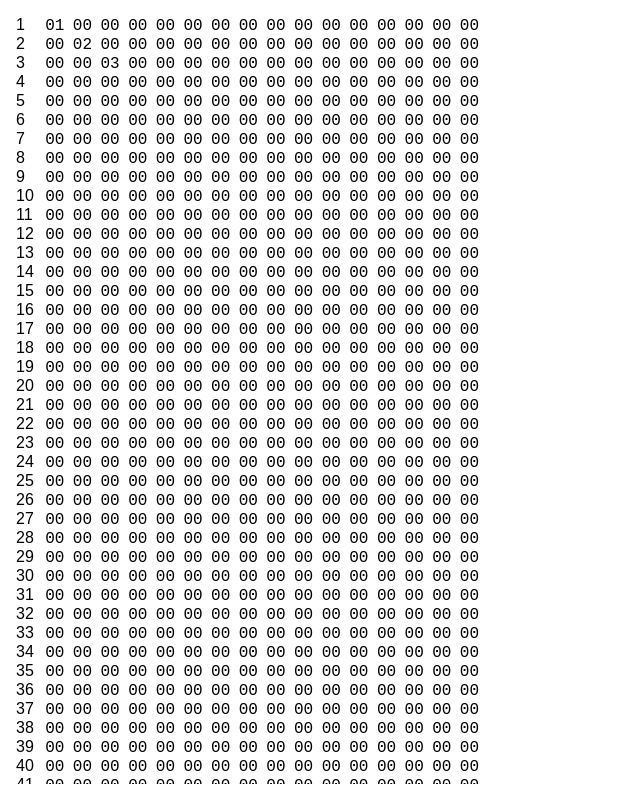
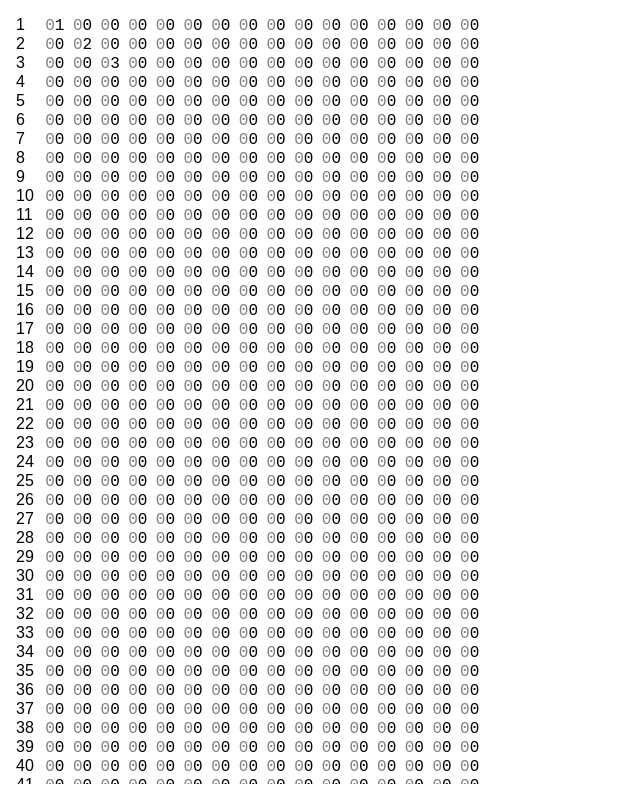
Before and after one commit to TomasHubelbauer/html-data-view-box, a plain HTML site: page index.html in a window 1280 px wide. Shown: the whole page, without its empty margins (0-640 px from the left). Drawn offline with Linux system fonts and the light colour scheme.

Commit message:
Make leading zeroes gray

```diff
--- a/index.css
+++ b/index.css
@@ -34,3 +34,8 @@ body {
   font-family: monospace;
   margin: 0 .5ex;
 }
+
+#boxDiv .cellSpan.leading-zero::before {
+  color: gray;
+  content: '0';
+}
--- a/index.js
+++ b/index.js
@@ -41,12 +41,15 @@ window.addEventListener('load', () => {
       const lineIndex = hiddenCount + index;
 
       // Update the line number span
-      boxDiv.children[index].children[0].textContent = lineIndex + 1;
+      const lineNumberSpan = boxDiv.children[index].children[0];
+      lineNumberSpan.textContent = lineIndex + 1;
 
       // Update the cell spans
       for (let subindex = 0; subindex < columnCount; subindex++) {
         let hex = dataView.getUint8(lineIndex * columnCount + subindex).toString(16);
-        boxDiv.children[index].children[subindex + 1 /* Skip line number span */].textContent = hex.length === 1 ? '0' + hex : hex;
+        const cellSpan = boxDiv.children[index].children[subindex + 1 /* Skip line number span */];
+        cellSpan.classList.toggle('leading-zero', hex.length === 1);
+        cellSpan.textContent = hex;
       }
     }
 
```
Also changed, not shown: 1 other file.
